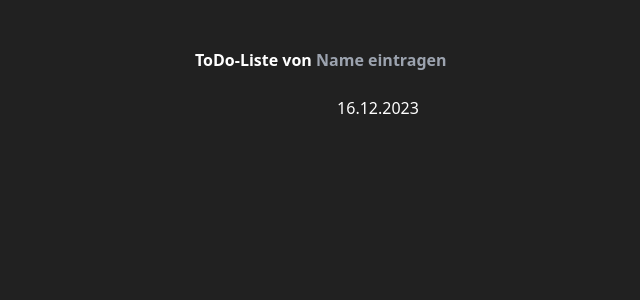
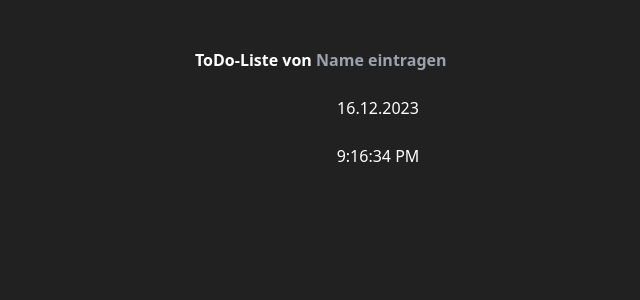
Before and after one commit to JasonSa19/ToDoList, a Vue app: page / in a window 1280 px wide. Shown: the top 300 px of the page, without its empty margins (262-902 px from the left). Built offline with nearby package versions, Linux system fonts and the light colour scheme.

Commit message:
init current date and time

```diff
--- a/src/App.vue
+++ b/src/App.vue
@@ -31,12 +31,17 @@ onMounted(() => {
   name.value = localStorage.getItem("name") || "";
 });
 
+// Initialize consts for Date and Time
 const currentDate = new Date().toISOString();
+const currentTime = new Date().toLocaleTimeString();
+
+// function for formatting the Date with dayjs
 const formatDate = (currentDate) => {
   const formattedDate = dayjs(currentDate).format("DD.MM.YYYY");
   return formattedDate;
 };
 
+// store the output of formatting function in a final const
 const finalDate = formatDate(currentDate);
 </script>
 
@@ -54,6 +59,7 @@ const finalDate = formatDate(currentDate);
           />
         </h2>
         <h3 class="mt-6">{{ finalDate }}</h3>
+        <h3 class="mt-6">{{ currentTime }}</h3>
       </div>
     </section>
   </main>
```
